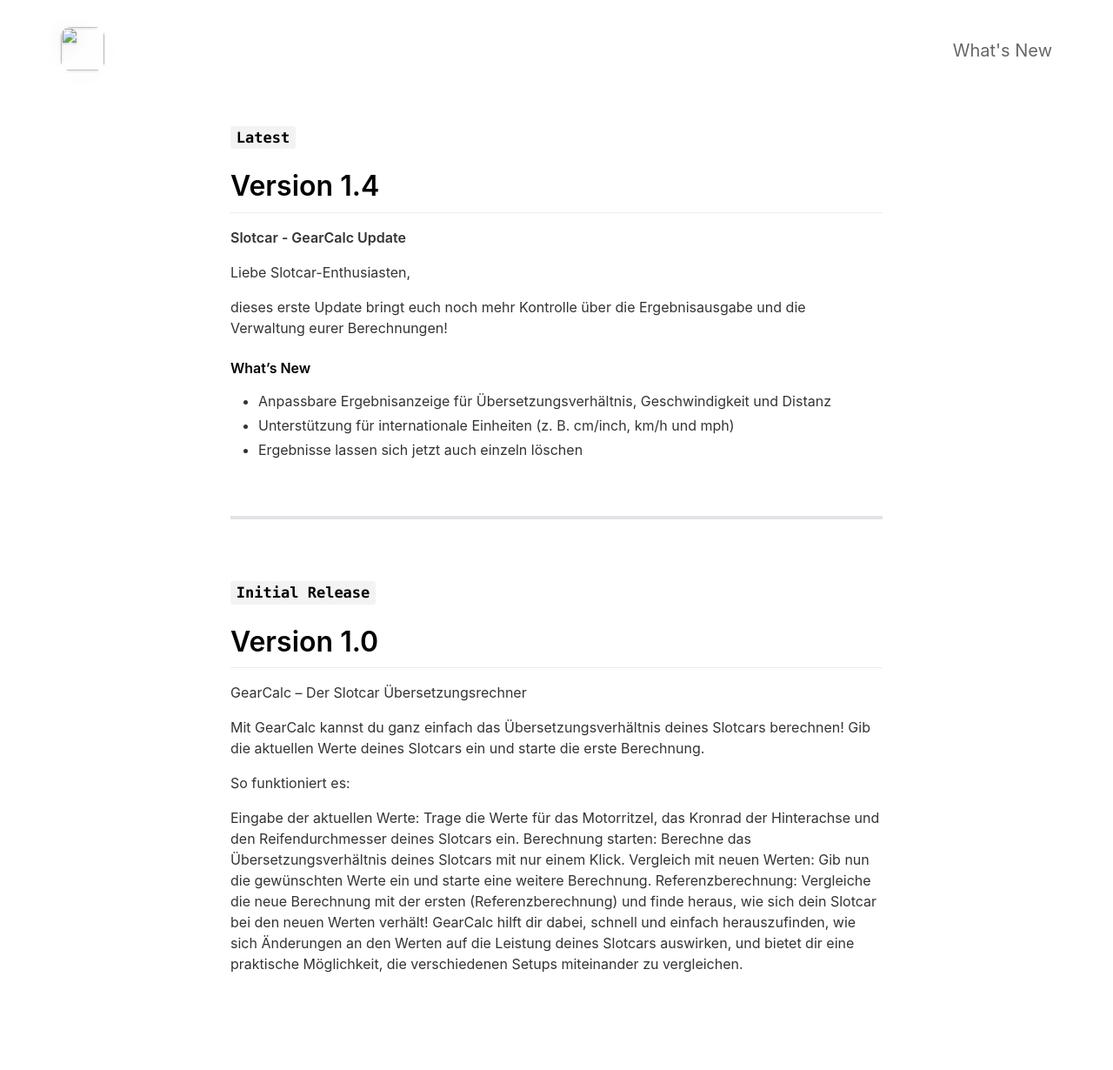
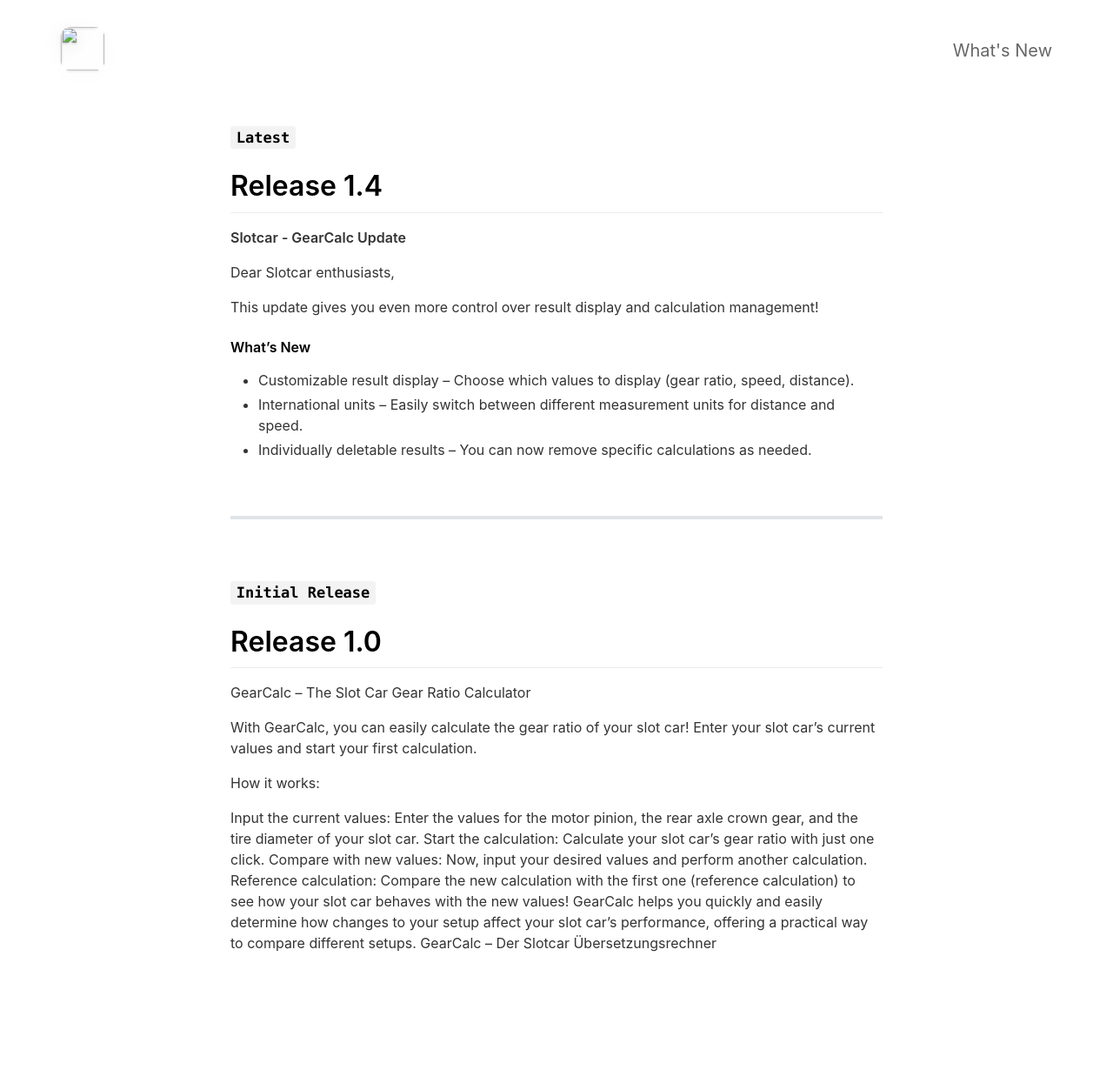
Before and after one commit to DennisBrieske/gearCalc-en, a Jekyll site: the page built from _pages/changelog.md, in a window 1280 px wide. Shown: the whole page at 87% size. Built offline with Jekyll 4.4.1, drawn with Linux system fonts in a browser that asks for light colours; nearby versions of some CDN libraries; after the commit the page ends 1206 px from its top, so only the background shows below that.

Commit message:
Initial commit

```diff
--- a/_config.yml
+++ b/_config.yml
@@ -3,7 +3,7 @@ page_title                                : Slotcar - GearClac
 
 # App Info
 ios_app_id                                : 6740806046                                # Required. Enter iOS app ID to automatically populate name, price and icons (e.g. 718043190).
-ios_app_country                           : de                                        # Required outside USA. Enter 2 letter country code as in https://en.wikipedia.org/wiki/ISO_3166-1_alpha-2
+ios_app_country                           : en                                        # Required outside USA. Enter 2 letter country code as in https://en.wikipedia.org/wiki/ISO_3166-1_alpha-2
 
 appstore_link                             : https://apps.apple.com/us/app/slotcar-gearcalc/id6740806046                                          # Automatically populates if not set and if iOS app ID is set. Otherwise enter manually.
 playstore_link                            :                                           # Enter Google Play Store URL.
@@ -13,7 +13,7 @@ presskit_download_link                    :
 app_icon                                  : # assets/appicon.png                      # Automatically populates if not set and if iOS app ID is set.  Otherwise enter path to icon file manually.
 app_name                                  :                                           # Automatically populates if not set and if iOS app ID is set.  Otherwise enter manually.
 app_price                                 :                                           # Automatically populates if not set and if iOS app ID is set.  Otherwise enter manually.
-app_description                           : Berechne und vergleiche das Übersetzungsverhältnis deines Slotcars. Optimiere dein Setup mit GearCalc – einfach Eingeben, Berechnen und Performance testen!
+app_description                           : Calculate and compare the gear ratio of your slot car. Optimize your setup with GearCalc – simply input, calculate, and test performance!
 
 enable_smart_app_banner                   : false                                      # Set to true to show a smart app banner at top of page on mobile devices.
 
@@ -36,28 +36,28 @@ mastodon_link                             :
 # Feature List                            Edit, add or remove features to be presented.
 features                                  :
 
-  - title                                 : Getriebe- & Geschwindigkeitsberechnung
-    description                           : Berechnung der Übersetzung (Gear Ratio) anhand von Motorritzel & Kronrad. Ermittlung der zurückgelegten Strecke pro Radumdrehung und Berechnung der Geschwindigkeit in cm/s oder anderen Einheiten.
+  - title                                 : Gear & Speed Calculation
+    description                           : Calculation of the gear ratio based on the motor pinion and crown wheel. Determining the distance covered per wheel rotation and calculating the speed in cm/s or other units.
     fontawesome_icon_name                 : calculator
 
-  - title                                 : Anpassbare Ergebnisausgabe
-    description                           : Individuelle Anzeigeoptionen für Übersetzungsverhältnis, Strecke pro Umdrehung und Geschwindigkeit. Unterstützung für internationale Einheiten.
+  - title                                 : Customizable Result Output
+    description                           : Custom display options for gear ratio, distance per rotation, and speed. Supports international units.
     fontawesome_icon_name                 : cogs
 
-  - title                                 : Ergebnismanagement
-    description                           : Mehrere Berechnungen speichern und vergleichen. Setze eine Berechnung als Referenzwert für den Vergleich. Lösche einzelne Ergebnisse nach Bedarf.
+  - title                                 : Result Management
+    description                           : Save and compare multiple calculations. Set one calculation as the reference value for comparison. Delete individual results as needed.
     fontawesome_icon_name                 : chart-line
 
-  - title                                 : Benutzerfreundlichkeit
-    description                           : Einfache Eingabe mit automatischer Formatierung. Kompatibel mit Dezimal- & Ganzzahlen. Eingaben und Einstellungen bleiben gespeichert.
+  - title                                 : User-Friendliness
+    description                           : Easy input with automatic formatting. Compatible with decimal and whole numbers. Inputs and settings remain saved.
     fontawesome_icon_name                 : toolbox
 
-  - title                                 : Mehrsprachige Unterstützung
-    description                           : Die App ist in mehreren Sprachen verfügbar, sodass Nutzer weltweit von den Funktionen profitieren können.
+  - title                                 : Multilingual Support
+    description                           : The app is available in multiple languages, so users worldwide can benefit from its features.
     fontawesome_icon_name                 : globe
 
-  - title                                 : Modernes & intuitives Design
-    description                           : Übersichtliches, anpassbares Layout für eine optimale Nutzererfahrung auf Smartphones und Tablets.
+  - title                                 : Modern & Intuitive Design
+    description                           : Clear, customizable layout for an optimal user experience on smartphones and tablets.
     fontawesome_icon_name                 : mobile
 
   - title                                 : # New Feature Title
--- a/_pages/changelog.md
+++ b/_pages/changelog.md
@@ -5,18 +5,18 @@ include_in_header: true
 ---
 
 ### `Latest`
-# **Version 1.4**
+# **Release 1.4**
 
 **Slotcar - GearCalc Update**
 
-Liebe Slotcar-Enthusiasten,
+Dear Slotcar enthusiasts,
 
-dieses erste Update bringt euch noch mehr Kontrolle über die Ergebnisausgabe und die Verwaltung eurer Berechnungen!
+This update gives you even more control over result display and calculation management!
 
 #### What's New
-- Anpassbare Ergebnisanzeige für Übersetzungsverhältnis, Geschwindigkeit und Distanz
-- Unterstützung für internationale Einheiten (z. B. cm/inch, km/h und mph)
-- Ergebnisse lassen sich jetzt auch einzeln löschen
+- Customizable result display – Choose which values to display (gear ratio, speed, distance).
+- International units – Easily switch between different measurement units for distance and speed.
+- Individually deletable results – You can now remove specific calculations as needed.
 
 
 <br>
@@ -25,18 +25,19 @@ ________
 <br>
 
 ### `Initial Release`
-# **Version 1.0**
+# **Release 1.0**
+
+GearCalc – The Slot Car Gear Ratio Calculator
+
+With GearCalc, you can easily calculate the gear ratio of your slot car! Enter your slot car's current values and start your first calculation.
+
+How it works:
+
+Input the current values: Enter the values for the motor pinion, the rear axle crown gear, and the tire diameter of your slot car.
+Start the calculation: Calculate your slot car's gear ratio with just one click.
+Compare with new values: Now, input your desired values and perform another calculation.
+Reference calculation: Compare the new calculation with the first one (reference calculation) to see how your slot car behaves with the new values!
+GearCalc helps you quickly and easily determine how changes to your setup affect your slot car's performance, offering a practical way to compare different setups.
 GearCalc – Der Slotcar Übersetzungsrechner
 
-Mit GearCalc kannst du ganz einfach das Übersetzungsverhältnis deines Slotcars berechnen! Gib die aktuellen Werte deines Slotcars ein und starte die erste Berechnung.
-
-So funktioniert es:
-
-Eingabe der aktuellen Werte: Trage die Werte für das Motorritzel, das Kronrad der Hinterachse und den Reifendurchmesser deines Slotcars ein.
-Berechnung starten: Berechne das Übersetzungsverhältnis deines Slotcars mit nur einem Klick.
-Vergleich mit neuen Werten: Gib nun die gewünschten Werte ein und starte eine weitere Berechnung.
-Referenzberechnung: Vergleiche die neue Berechnung mit der ersten (Referenzberechnung) und finde heraus, wie sich dein Slotcar bei den neuen Werten verhält!
-GearCalc hilft dir dabei, schnell und einfach herauszufinden, wie sich Änderungen an den Werten auf die Leistung deines Slotcars auswirken, und bietet dir eine praktische Möglichkeit, die verschiedenen Setups miteinander zu vergleichen.
-
-
 <br>
```
Also changed, not shown: assets/screenshot/screenshot2.png (deleted), assets/screenshot/screenshot_en.png (added).
